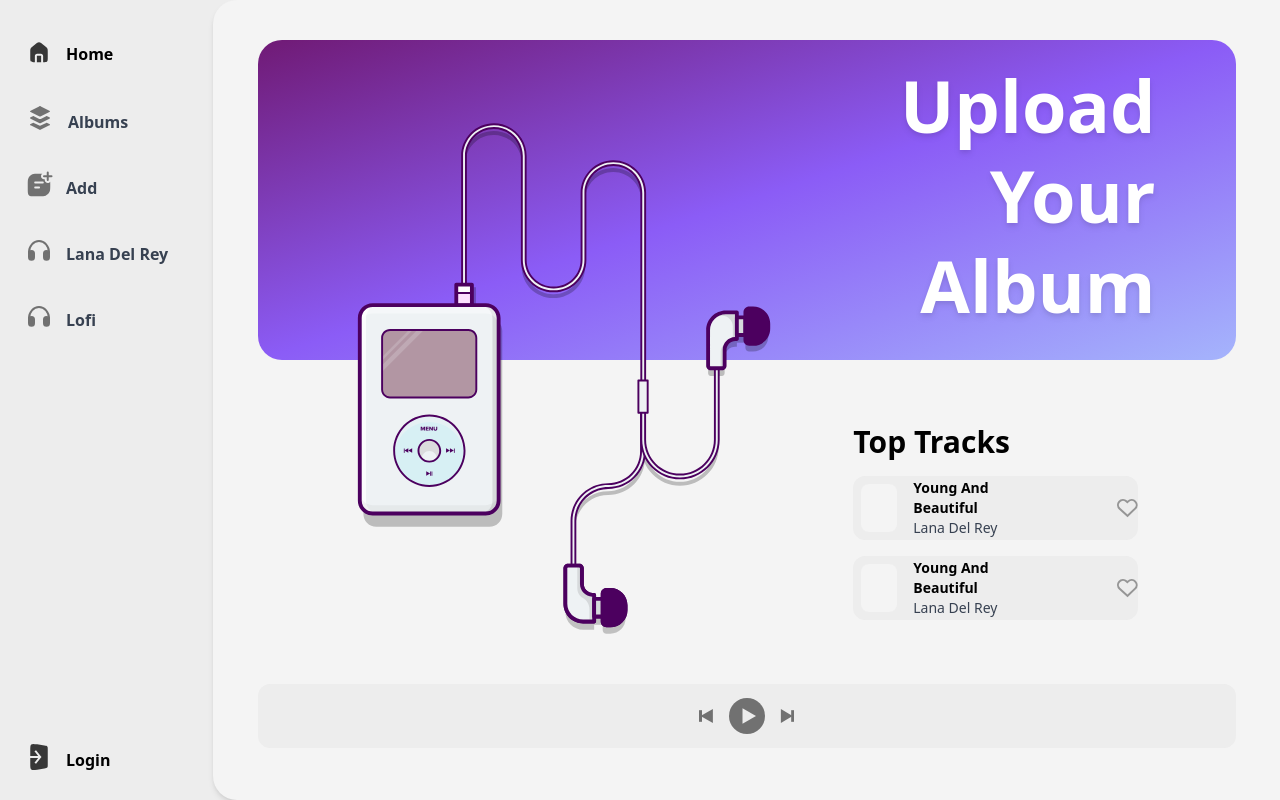
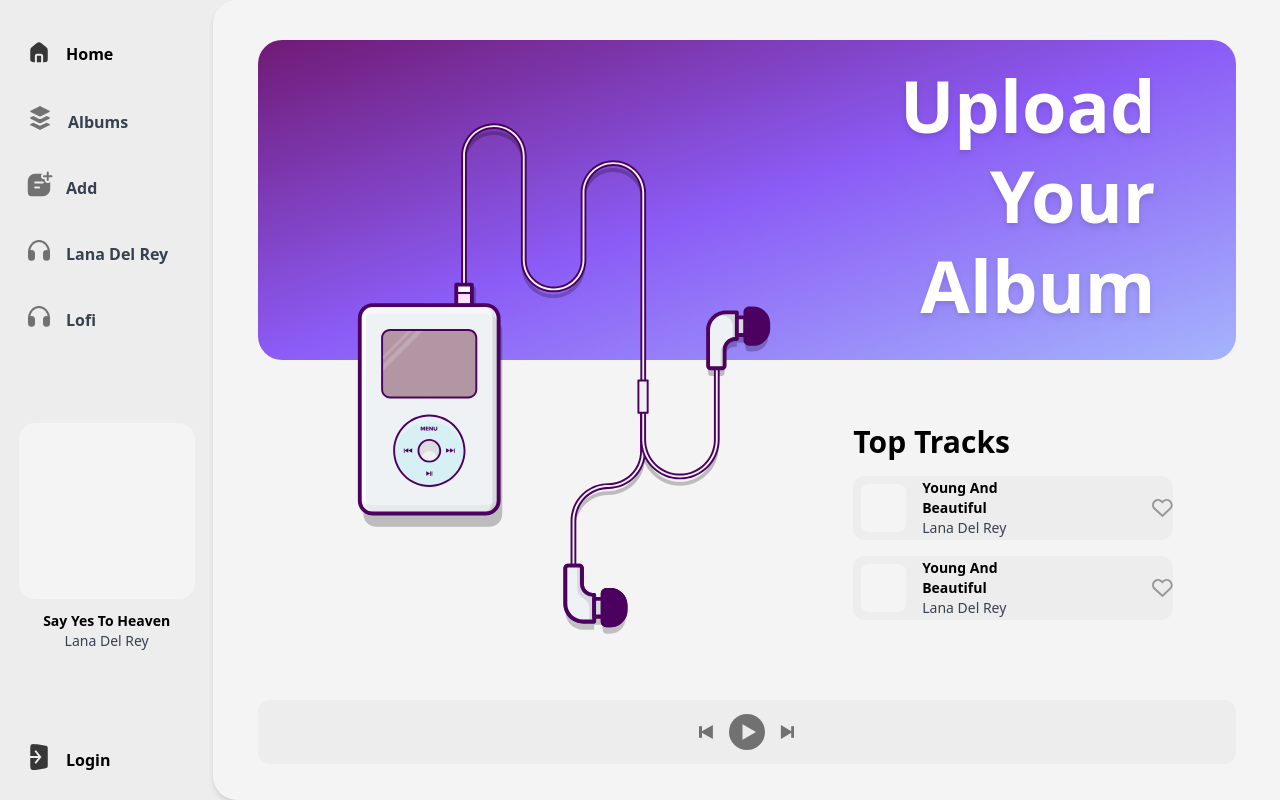
Before and after one commit to Aletheie/MusicPage, a React (Vite) app: page / in a window 1280 px wide. Built offline with nearby package versions, Linux system fonts and the light colour scheme.

Commit message:
Add album photo preview

```diff
--- a/src/components/BottomPlayer.tsx
+++ b/src/components/BottomPlayer.tsx
@@ -4,7 +4,7 @@ import playerL from "../assets/PlayerL.svg";
 
 const BottomPlayer = () => {
   return (
-    <div className="w-11/12  mx-auto mt-16 h-16 rounded-xl bg-[#ededed] flex  justify-center items-center gap-3">
+    <div className="w-11/12  mx-auto mt-20 h-16 rounded-xl bg-[#ededed] flex  justify-center items-center gap-3">
       <img src={playerL} alt="player left" className="h-4" />
       <img src={player} alt="player" className="h-9" />
       <img src={playerR} alt="player right" className="h-4" />
--- a/src/components/Navbar.tsx
+++ b/src/components/Navbar.tsx
@@ -4,6 +4,7 @@ import layer from "../assets/Layers_fill.svg";
 import add from "../assets/Chat_plus_fill.svg";
 import headphone from "../assets/Headphones_fill.svg";
 import login from "../assets/Sign_in_squre_fill.svg";
+import Player from "./Player";
 
 const linksData = [
   { icon: home, text: "Home", textColor: "text-black" },
@@ -30,6 +31,7 @@ const Navbar = () => {
           />
         ))}
       </div>
+      <Player />
       <Link icon={login} text="Login" textColor="text-black" divParams="mb-7" />
     </div>
   );
--- a/src/components/Player.tsx
+++ b/src/components/Player.tsx
@@ -1,6 +1,10 @@
 const Player = () => {
   return (
-    <div className="w-36 h-36 bg-slate-400 rounded-lg mx-auto">Player</div>
+    <div className="text-sm flex flex-col items-center mt-9">
+      <div className="w-44 h-44 bg-[#f4f4f4] rounded-2xl"></div>
+      <p className="font-bold mt-3">Say Yes To Heaven</p>
+      <p className="text-gray-700 font-medium">Lana Del Rey</p>
+    </div>
   );
 };
 
--- a/src/components/TrackList.tsx
+++ b/src/components/TrackList.tsx
@@ -2,7 +2,7 @@ import Track from "./Track";
 
 const TrackList = () => {
   return (
-    <div className=" text-left ml-[60%] mt-16 font-bold text-3xl ">
+    <div className=" text-left ml-[60%] mt-16 font-bold text-3xl w-[45%] ">
       <p className="">Top Tracks</p>
       <Track />
       <Track />
```
